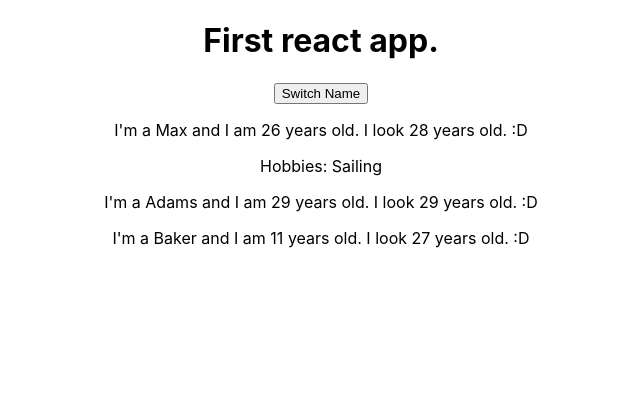
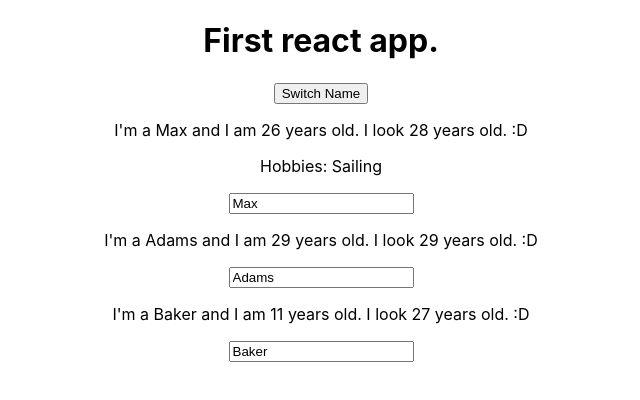
Before and after one commit to kumudug/react_first, a React (Create React App) app in the folder hello_world/: page / in a window 1280 px wide. Shown: the top 400 px of the page, without its empty margins (319-959 px from the left). Built offline with nearby package versions, Linux system fonts and the light colour scheme.

Commit message:
two way binding

```diff
--- a/hello_world/src/App.js
+++ b/hello_world/src/App.js
@@ -21,6 +21,16 @@ class App extends Component {
     });
   };
 
+  nameChangeHandler = (event) => {
+    this.setState({
+      persons: [
+        { name: `Max-Changed`, age: 28 },
+        { name: event.target.value, age: 29 },
+        { name: "Baker", age: 27 }
+      ]
+    });
+  };
+
   render() {
     return (
       <div className="App">
@@ -37,6 +47,7 @@ class App extends Component {
           name={this.state.persons[1].name}
           age={this.state.persons[1].age}
           click={() => this.switchNameHandler('Name3')}
+          changed={this.nameChangeHandler}
         />
         <Person
           name={this.state.persons[2].name}
--- a/hello_world/src/Person/Person.js
+++ b/hello_world/src/Person/Person.js
@@ -8,6 +8,7 @@ const person = props => {
         I look {props.age} years old. :D
       </p>
       <p>{props.children}</p>
+      <input type='text' onChange={props.changed} value={props.name}></input>
     </div>
   );
 };
```
